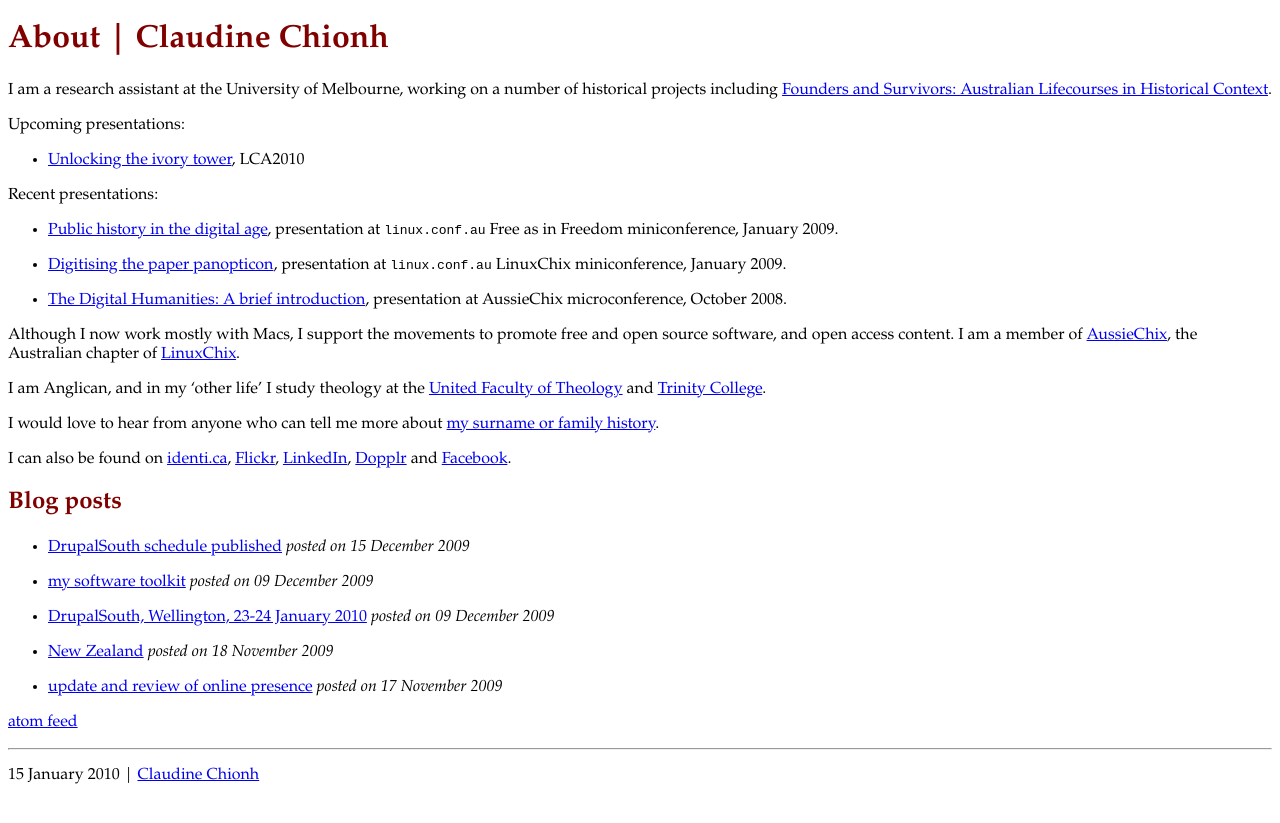
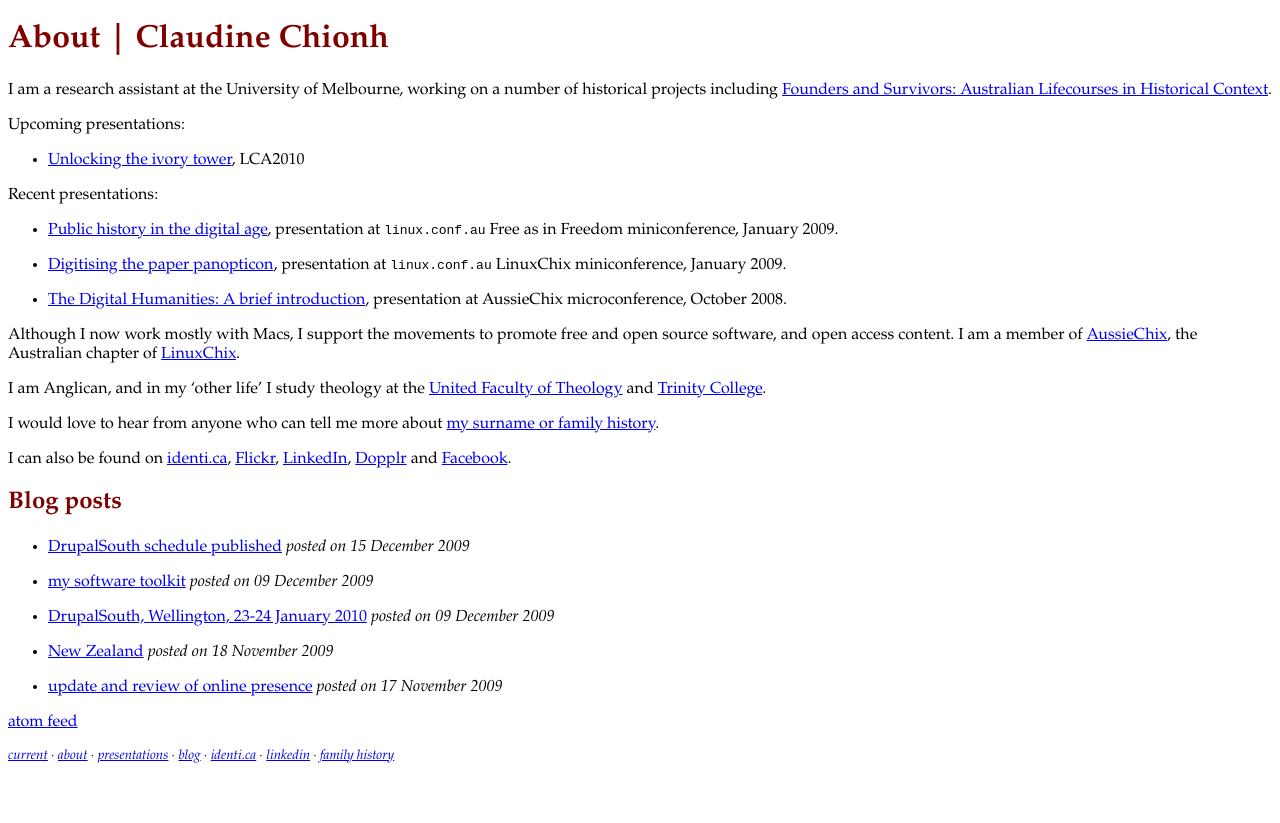
Before and after one commit to claudinec/claudinec.github.io, a Jekyll site: the page built from index.markdown, in a window 1280 px wide. Shown: the top 823 px of the page. Built offline with Jekyll 4.4.1, drawn with Linux system fonts in a browser that asks for light colours.

Commit message:
add to footer, clean up css

```diff
--- a/_layouts/default.html
+++ b/_layouts/default.html
@@ -11,8 +11,15 @@
 
     {{ content }}
 
-    <hr>
-    <p>{{ site.time | date_to_long_string }} | <a href="http://claudine.github.com/">Claudine Chionh</a></p>
+    <p class="small">
+    	<a href="/">current</a> &middot;
+    	<a href="/about.html">about</a> &middot;
+    	<a href="/presentations.html">presentations</a> &middot;
+    	<a href="/blog.html">blog</a> &middot;
+    	<a href="http://identi.ca/claudine">identi.ca</a> &middot;
+    	<a href="http://au.linkedin.com/in/claudinec">linkedin</a> &middot;
+    	<a href="/famhist.html">family history<a/>
+    </p>
 
   </body>
 </html>
--- a/claudine.css
+++ b/claudine.css
@@ -26,36 +26,9 @@ IMG {
   margin-top: 5%;
   padding: 2%;
   width: 12%;
-  font-family: 'Liberation Sans', 'Lucida Grande', sans-serif;
   font-style: italic;
   font-size: smaller;
 }
-
-/*
-#geek {color: green;
-  width: 45%;
-  border: thin dashed;
-  margin: 1%;
-  padding: 1%;
-  float: left
-}
-
-#religion {color: navy;
-  width: 45%;
-  border: thin dashed;
-  margin: 1%;
-  padding: 1%;
-  float: right
-}
-
-#misc {color: maroon;
-  width: 45%;
-  border: thin dashed;
-  margin: 1%;
-  padding: 1%;
-  float: right
-}
-*/
 
 #bottom {clear: both}
 
```
Also changed, not shown: _layouts/disqus.html (+10 -2 lines).
